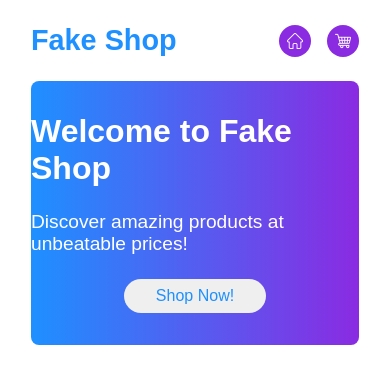
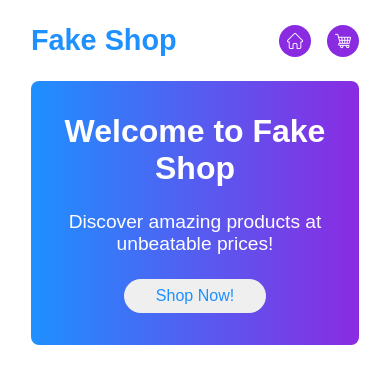
Before and after one commit to BlueVelocity/fake_shop, a React (Vite) app: page / in a window 390 px wide. Shown: the top 384 px of the page. Built offline with nearby package versions, Linux system fonts and the light colour scheme.

Commit message:
Align home text on mobile

```diff
--- a/src/pages/Home/Home.module.css
+++ b/src/pages/Home/Home.module.css
@@ -21,6 +21,10 @@
   color: white;
 }
 
+.topPane span {
+  text-align: center;
+}
+
 .text {
   font-size: 2rem;
   font-weight: bold;
```
